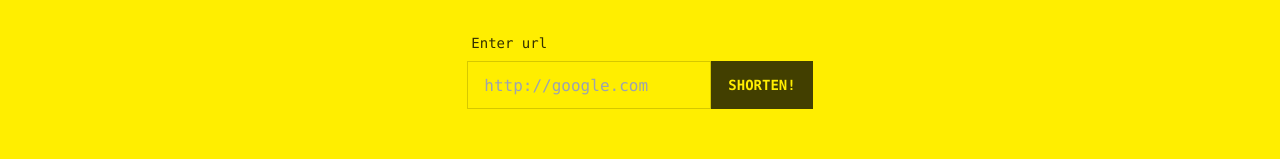
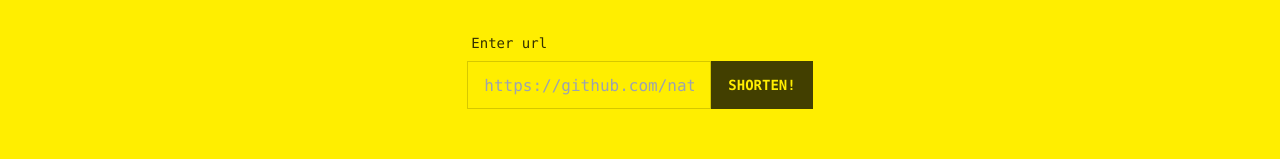
Before and after one commit to nathanhettige/urlshortner, a React (Vite) app in the folder frontend/: page / in a window 1280 px wide. Shown: the part 259-418 px from the top of the page. Built offline with nearby package versions, Linux system fonts and the light colour scheme.

Commit message:
Update placeholder

```diff
--- a/frontend/src/App.tsx
+++ b/frontend/src/App.tsx
@@ -11,7 +11,7 @@ function App() {
         <label className="input-group">
           <input
             type="text"
-            placeholder="http://google.com"
+            placeholder="https://github.com/nathanhettige"
             className="input input-bordered"
           />
           <button className="btn">Shorten!</button>
```
